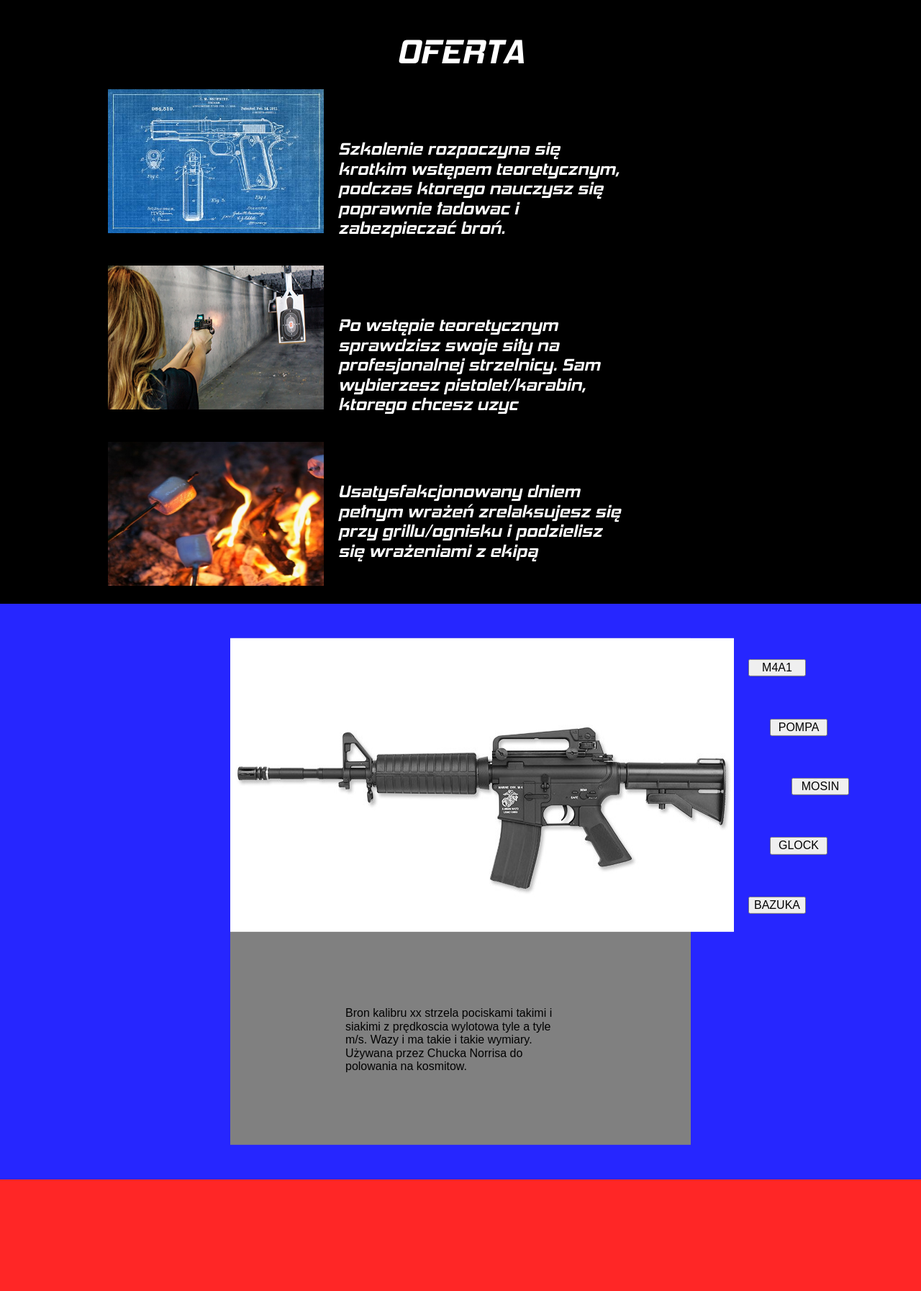
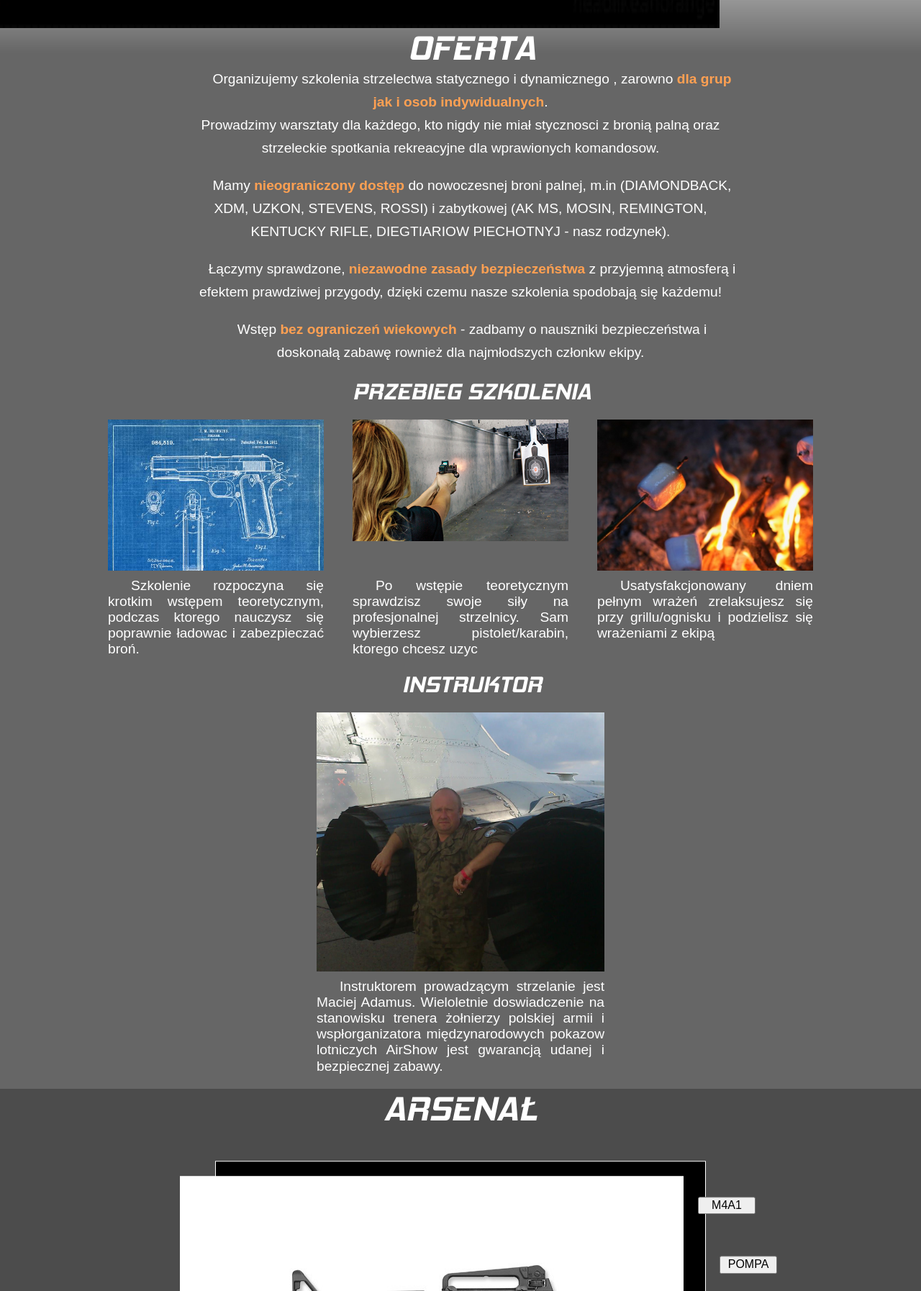
Before and after one commit to kubaadamus/Stryjo, a PHP site: page / in a window 1280 px wide. Shown: the part 961-2755 px from the top of the page at 72% size. Run offline with PHP 8.4, Linux system fonts and the light colour scheme.

Commit message:
Landing page i oferta skonczone

```diff
--- a/app/assets/scripts/menu.js
+++ b/app/assets/scripts/menu.js
@@ -7,7 +7,7 @@
     console.log(e.pageY);
     console.log(e.pageY - $(window).scrollTop());
         if (e.pageY - $(window).scrollTop() < 200) {
-            if (!Menu_Down) {
+            if (!Menu_Down && $(window).scrollTop()>200) {
                 console.log("Opuszczam Menu!");
                 Menu_Down = true;
                 $(".menu").slideDown("fast");
@@ -23,7 +23,13 @@
 });
 
 (window).addEventListener("scroll", function (e) {
-    if($(window).scrollTop()>250 && !Menu_Down)
+    if($(window).scrollTop()<200 && !Menu_Down)
+    {
+        $(".menu").slideDown("slow");
+        Menu_Down=false;
+    }
+
+    if($(window).scrollTop()>200 && !Menu_Down)
     {
         $(".menu").slideUp("slow");
     }
--- a/app/index.html
+++ b/app/index.html
@@ -24,27 +24,55 @@
 			<button>KONTAKT</button>
 		</div>
 		<div class="logo">
-			<p id="main">IMPREZP<span class="red">`</span> L</p>
+			<p id="main">IMPREZP
+				<span class="red">`</span> L</p>
 			<p id="sub">SZKOLENIA STRZELECKIE</p>
+			<p id="sub_2">statyczne, dynamiczne, w grupach i indywidualne</p>
 
 		</div>
 		<button class="ofertaBtn glass">POZNAJ OFERTĘ</button>
 		<div class="opis">
-			<p>Naucz się bezpiecznie obsługiwać i strzelać z broni małokalibrowej pod okiem doswiadczonego instruktora.</p>
-			<p> Spędź dzien pełen wrażeń z grupą znajomych na strzelnicy a wieczorem wypocznij przy grillu</p>
+			<p>Naucz się bezpiecznie strzelać z nowoczesnej broni małokalibrowej pod okiem doswiadczonego instruktora.</p>
+			<p> Spędź na strzelnicy dzien pełen wrażeń a wieczorem wypocznij z rodziną przy grillu</p>
 		</div>
 	</div>
 
-	<div class="oferta">
+	<div class="oferta ">
 		<div class="section_title">
 			<p>OFERTA</p>
 		</div>
+		<div class="paragraf">
+			<p>
+				Organizujemy szkolenia strzelectwa statycznego i dynamicznego , zarowno
+				<span class="orange">dla grup jak i osob indywidualnych</span>.
+				<br/> Prowadzimy warsztaty dla każdego, kto nigdy nie miał stycznosci z bronią palną oraz strzeleckie spotkania rekreacyjne
+				dla wprawionych komandosow. </p>
+			<p>
+				Mamy
+				<span class="orange">nieograniczony dostęp</span> do nowoczesnej broni palnej, m.in (DIAMONDBACK, XDM, UZKON, STEVENS, ROSSI) i zabytkowej
+				(AK MS, MOSIN, REMINGTON, KENTUCKY RIFLE, DIEGTIARIOW PIECHOTNYJ - nasz rodzynek).
+				<p>
+					Łączymy sprawdzone,
+					<span class="orange">niezawodne zasady bezpieczeństwa</span> z przyjemną atmosferą i efektem prawdziwej przygody, dzięki czemu nasze szkolenia
+					spodobają się każdemu!
+				</p>
+				<p>
+					Wstęp
+					<span class="orange">bez ograniczeń wiekowych</span> - zadbamy o nauszniki bezpieczeństwa i doskonałą zabawę rownież dla najmłodszych członkw
+					ekipy.
+				</p>
+		</div>
+		<p id="sub_2">PRZEBIEG SZKOLENIA</p>
+		<div class="sections_wrapper">
+			<div class="top">
 				<div class="section">
 					<div class="section section--photo">
 						<img src="assets/images/blueprint.jpg" alt="" class="">
 					</div>
 					<div class="section section--text">
-				<p>Szkolenie rozpoczyna się krotkim wstępem teoretycznym, podczas ktorego nauczysz się poprawnie ładowac i zabezpieczać broń.</p>
+						<p>Szkolenie rozpoczyna się krotkim wstępem teoretycznym, podczas ktorego nauczysz się poprawnie ładowac i zabezpieczać
+							broń.
+						</p>
 					</div>
 				</div>
 				<div class="section">
@@ -52,7 +80,8 @@
 						<img src="assets/images/shooting-range.jpg" alt="" class="">
 					</div>
 					<div class="section section--text">
-				<p>Po wstępie teoretycznym sprawdzisz swoje siły na profesjonalnej strzelnicy. Sam wybierzesz pistolet/karabin, ktorego chcesz uzyc</p>
+						<p>Po wstępie teoretycznym sprawdzisz swoje siły na profesjonalnej strzelnicy. Sam wybierzesz pistolet/karabin, ktorego
+							chcesz uzyc</p>
 					</div>
 				</div>
 				<div class="section">
@@ -64,7 +93,25 @@
 					</div>
 				</div>
 			</div>
-	<div class="arsenal">
+			<p id="sub_2">INSTRUKTOR</p>
+			<div class="bottom">
+
+				<div class="section section--right">
+					<div id="stryj" class="section section--photo">
+						<img src="assets/images/stryjo.jpg" alt="" class="">
+					</div>
+					<div class="section section--text">
+						<p>Instruktorem prowadzącym strzelanie jest Maciej Adamus. Wieloletnie doswiadczenie na stanowisku trenera żołnierzy polskiej
+							armii i wspłorganizatora międzynarodowych pokazow lotniczych AirShow jest gwarancją udanej i bezpiecznej zabawy.</p>
+					</div>
+				</div>
+			</div>
+		</div>
+	</div>
+	<div class="arsenal ">
+		<div class="section_title">
+			<p>ARSENAŁ</p>
+		</div>
 		<div class="arsenal_wrapper">
 			<div class="top">
 				<div class="photo">
@@ -85,12 +132,28 @@
 		</div>
 
 	</div>
-	<div class="gallery">
+	<div class="gallery ">
+		<div class="section_title">
+			<p>GALERIA</p>
+		</div>
 		<div class="images">
 			<img src="assets/images/family.jpg" alt="">
 		</div>
 	</div>
-	<div class="contact">
+	<div class="cennik">
+		<div class="section_title">
+			<p>CENNIK</p>
+		</div>
+		<p>
+			Mile widziane rodziny (rabat 10%). CENA około 200 zł za godzinę / osobę ( zależnie od opcji rodzaju broni, ilości osób i
+			amunicji ) Po zajęciach strzeleckich możliwość zorganizowania ogniska w okolicach Starachowic oraz wyśmienita PIZZA Z
+			PUPU „CEZAR”.
+		</p>
+	</div>
+	<div class="contact ">
+		<div class="section_title">
+			<p>KONTAKT</p>
+		</div>
 
 	</div>
 </body>
--- a/app/styles.css
+++ b/app/styles.css
@@ -484,7 +484,9 @@
 
 /* ============================================= G L O B A L S =========================================== */
 
-button:focus { outline: none; }
+button:focus {
+    outline: none;
+}
 
 p {
     margin: 0px;
@@ -492,10 +494,6 @@
 
 wbr:after {
     content: "\00200B";
-}
-
-.hidden {
-    display: none;
 }
 
 .centererd {
@@ -526,13 +524,23 @@
 
 /* ============================================= S E K C J E =========================================== */
 
-.campfire{
+.campfire {
     position: fixed;
-    width:1200px;
-    height:1200px;
+    width: 1200px;
+    height: 1200px;
     z-index: -200;
-    left:-200px;
-    top:-200px;
+    left: -200px;
+    top: -200px;
+}
+
+#sub {
+    font-size: 4rem;
+}
+
+#sub_2 {
+    font-size: 2rem;
+    margin:0 auto;
+    font-family: hemi;
 }
 
 .landingPage {
@@ -543,17 +551,18 @@
 }
 
 .landingPage .menu {
-  width:100%;
+  width: 100%;
   display: -webkit-box;
   display: -ms-flexbox;
   display: flex;
   position: fixed;
   background-color: rgba(0, 0, 0, 0.7);
-  background-image:url("assets/images/steel.jpg");
-  -webkit-box-pack:end;
-      -ms-flex-pack:end;
-          justify-content:flex-end;
-  border:none;
+  background-image: url("assets/images/steel.jpg");
+  -webkit-box-pack: start;
+      -ms-flex-pack: start;
+          justify-content: flex-start;
+  padding-left: 40px;
+  border: none;
   border-bottom: 1px solid white;
   z-index: 100;
 }
@@ -562,32 +571,32 @@
   background-color: transparent;
   border: none;
   color: white;
-  padding:20px;
+  padding: 20px;
 }
 
-.landingPage .menu button:hover{
+.landingPage .menu button:hover {
   text-decoration: underline;
-  background-color:rgb(189, 0, 0);
+  background-color: rgb(189, 0, 0);
 }
 
 .landingPage .ofertaBtn {
   position: absolute;
   padding: 20px 40px;
-  bottom: 120px;
+  bottom: 30px;
   left: 50%;
   -webkit-transform: translateX(-50%);
           transform: translateX(-50%);
   font-size: 2rem;
   font-family: hemi;
   background-color: transparent;
-  color:white;
+  color: white;
   border: 2px solid white;
   transition: color 300ms linear;
 }
 
-.landingPage .ofertaBtn:hover{
-  color:rgb(189, 0, 0);
-  border-color:rgb(189, 0, 0);
+.landingPage .ofertaBtn:hover {
+  color: rgb(189, 0, 0);
+  border-color: rgb(189, 0, 0);
 }
 
 .landingPage .m4a1 {
@@ -599,6 +608,7 @@
 
 .landingPage .logo {
   position: absolute;
+  width: 100%;
   top: 25vh;
   left: 50%;
   -webkit-transform: translate(-50%, -50%);
@@ -612,54 +622,50 @@
   font-size: 11rem;
 }
 
-.landingPage .logo #main .red {
-  color: rgb(189, 0, 0);
-}
-
-.landingPage .logo #sub {
-  font-size: 3rem;
-}
-
 .landingPage .logo #naucz {
   font-size: 2rem;
 }
 
-.landingPage .opis{
-  font-family: hemi;
-  color:white;
-  width:500px;
-  text-align: justify;
+.landingPage .opis {
+  color: white;
+  width: 540px;
+  font-weight: 100;
   text-indent: 2rem;
   line-height: 2rem;
   position: absolute;
-  right:10%;
-  bottom:120px;
+  right: 10%;
+  bottom: 120px;
   font-size: 1.5rem;
 }
 
-.landingPage .opis p{
-  padding-bottom:20px;
+.landingPage .opis p {
+  padding-bottom: 20px;
 }
 
-.section_title{
+.section_title {
     font-family: hemi;
     color: white;
     text-align: center;
     font-size: 3rem;
     max-width: 50%;
-    margin:0 auto;
+    margin: 0 auto;
 }
 
 .oferta {
-    font-size: 1rem;
-    position: relative;
-    min-height: 100vh;
-    /* Permalink - use to edit and share this gradient: http://colorzilla.com/gradient-editor/#000000+100,000000+100&0+1,1+14,1+100 */ /* FF3.6-15 */ /* Chrome10-25,Safari5.1-6 */
-background: linear-gradient(to bottom, rgba(0,0,0,0) 0%,rgba(0,0,0,1) 14%,rgba(0,0,0,1) 100%); /* W3C, IE10+, FF16+, Chrome26+, Opera12+, Safari7+ */
-filter: progid:DXImageTransform.Microsoft.gradient( startColorstr='#00000000', endColorstr='#000000',GradientType=0 ); /* IE6-9 */
+    font-size: 1.2rem;
+    text-indent: 2rem;
     display: -webkit-box;
     display: -ms-flexbox;
     display: flex;
+    position: relative;
+    min-height: 100vh;
+    /* Permalink - use to edit and share this gradient: http://colorzilla.com/gradient-editor/#000000+100,000000+100&0+1,1+14,1+100 */
+    /* FF3.6-15 */
+    /* Chrome10-25,Safari5.1-6 */
+    background: linear-gradient(to bottom, rgba(0, 0, 0, 0) 0%, rgba(0, 0, 0, 0.6) 14%, rgba(0, 0, 0, 0.6) 100%);
+    /* W3C, IE10+, FF16+, Chrome26+, Opera12+, Safari7+ */
+    filter: progid:DXImageTransform.Microsoft.gradient( startColorstr='#00000000', endColorstr='#000000', GradientType=0);
+    /* IE6-9 */
     -webkit-box-orient: vertical;
     -webkit-box-direction: normal;
         -ms-flex-direction: column;
@@ -671,7 +677,6 @@
 }
 
 .oferta p {
-  font-family: hemi;
   color: white;
 }
 
@@ -679,8 +684,41 @@
   width: 100%;
 }
 
-.oferta .section {
+.sections_wrapper {
+display: -webkit-box;
+display: -ms-flexbox;
+display: flex;
+-webkit-box-orient: vertical;
+-webkit-box-direction: normal;
+    -ms-flex-direction: column;
+        flex-direction: column;
+}
+
+.section {
+    text-align: justify;
     position: relative;
+    display: -webkit-box;
+    display: -ms-flexbox;
+    display: flex;
+    -webkit-box-orient: vertical;
+    -webkit-box-direction: normal;
+        -ms-flex-direction: column;
+            flex-direction: column;
+    background-color: transparent;
+    padding: 10px;
+}
+
+.section--photo {
+  width: 300px;
+  height: 200px;
+  overflow: hidden;
+}
+
+.section--text {
+  width:300px;
+}
+
+.top{
     display: -webkit-box;
     display: -ms-flexbox;
     display: flex;
@@ -691,65 +729,71 @@
     -webkit-box-pack: center;
         -ms-flex-pack: center;
             justify-content: center;
-  background-color: transparent;
-  padding:10px;
-  max-width: 1000px;
-  font-size: 1.5rem;
 }
 
-.oferta .section--photo {
-  width: 300px;
-  height: 200px;
+.bottom{
+    display: -webkit-box;
+    display: -ms-flexbox;
+    display: flex;
+    -webkit-box-orient: horizontal;
+    -webkit-box-direction: normal;
+        -ms-flex-direction: row;
+            flex-direction: row;
+    -webkit-box-pack: center;
+        -ms-flex-pack: center;
+            justify-content: center;
+}
+
+.bottom .section--photo {
+  width: 400px;
+  height: 350px;
   overflow: hidden;
 }
 
-.oferta .section--text {
-  background-color: transparent;
-  max-width: 40%;
+.bottom .section--text {
+  width: 400px;
 }
 
-.oferta .section--text>p
-            {
-  -webkit-transform:translateY(50%);
-          transform:translateY(50%);
-  height:-webkit-fit-content;
-  height:-moz-fit-content;
-  height:fit-content;
+.bottom .section{
+  -webkit-box-orient: vertical;
+  -webkit-box-direction: normal;
+      -ms-flex-direction: column;
+          flex-direction: column;
 }
 
-.arsenal_wrapper{
-    position: relative;
-
-    background-color:grey;
-    width:50%;
-    margin:0 auto;
-    top:50%;
-    -webkit-transform:translateY(-50%);
-            transform:translateY(-50%);
-
+.paragraf {
+    color: white;
+    width: 60%;
+    margin: 0 auto;
+    text-align: center;
+    line-height: 2rem;
 }
 
-.top{
-    display: -webkit-box;
-    display: -ms-flexbox;
-    display: flex;
-    -webkit-box-orient:horizontal;
-    -webkit-box-direction:normal;
-        -ms-flex-direction:row;
-            flex-direction:row;
-    -ms-flex-pack: distribute;
-        justify-content: space-around;
+.paragraf p{
+  padding-bottom:20px;
+}
+
+.arsenal_wrapper {
+    position: relative;
+    background-color: rgb(0, 0, 0);
+    width: 50%;
+    margin: 0 auto;
+    top: 50%;
+    -webkit-transform: translateY(-50%);
+            transform: translateY(-50%);
+    border: 1px solid white;
+    padding: 20px;
+    color: white;
 }
 
 .arsenal {
     height: 100vh;
-    background-color: rgba(0, 0, 255, 0.85);
+    background-color: rgba(0, 0, 0, 0.7);
 }
 
-.photo{
-}
+.photo {}
 
-.ui{
+.ui {
     display: -webkit-box;
     display: -ms-flexbox;
     display: flex;
@@ -761,31 +805,31 @@
         justify-content: space-around;
 }
 
-.indent_1{
-    -webkit-transform:translateX(80px);
-            transform:translateX(80px);
+.indent_1 {
+    -webkit-transform: translateX(80px);
+            transform: translateX(80px);
 }
 
-.indent_2{
-    -webkit-transform:translateX(50px);
-            transform:translateX(50px);
+.indent_2 {
+    -webkit-transform: translateX(50px);
+            transform: translateX(50px);
 }
 
-.indent_3{
-    -webkit-transform:translateX(20px);
-            transform:translateX(20px);
+.indent_3 {
+    -webkit-transform: translateX(20px);
+            transform: translateX(20px);
 }
 
-.weaponInfo{
-    width:50%;
+.weaponInfo {
+    width: 80%;
     position: relative;
-    margin:0 auto;
-    padding:100px;
+    margin: 0 auto;
+    padding: 100px;
 }
 
 .gallery {
     height: 100vh;
-    background-color: rgba(255, 0, 0, 0.85);
+    background-color: rgba(0, 0, 0, 0.85);
     display: -webkit-box;
     display: -ms-flexbox;
     display: flex;
@@ -801,7 +845,7 @@
 .gallery .images {
   width: 50%;
   position: relative;
-  margin:0 auto;
+  margin: 0 auto;
 }
 
 .gallery .images img {
@@ -809,6 +853,22 @@
 }
 
 .contact {
+    display: -webkit-box;
+    display: -ms-flexbox;
+    display: flex;
     height: 30vh;
     background-color: green;
 }
+
+.hidden {
+    display: none;
+}
+
+.red {
+    color: rgb(189, 0, 0);
+}
+
+.orange{
+    color:rgb(255, 160, 82);
+    font-weight: bold;
+}
```
Also changed, not shown: app/assets/styles/styles.css (+147 -91 lines), 1 other file. Lines whose indentation alone changed are shown as unchanged.
